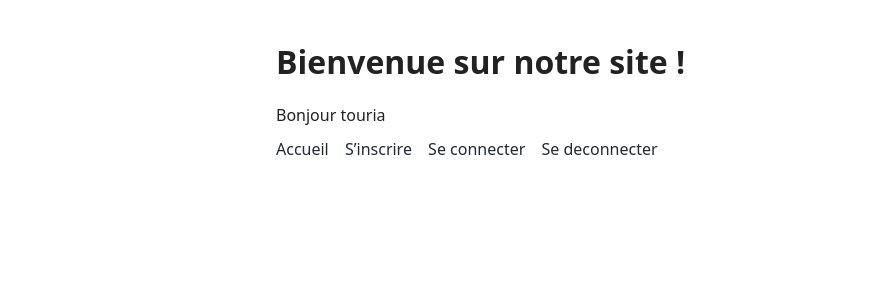
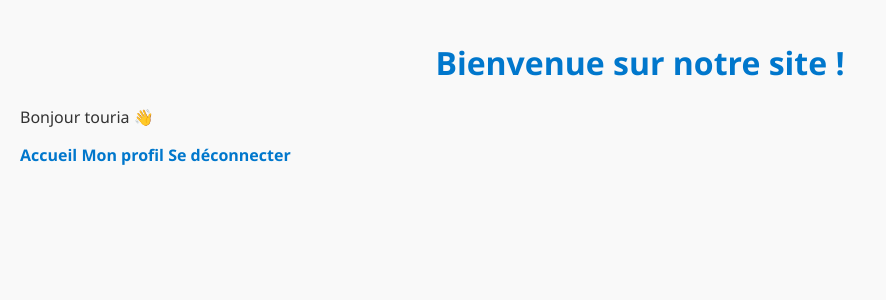
Before and after one commit to Youssef-Touria/moduleconnexion, a PHP site: page / in a window 1280 px wide. Shown: the top 300 px of the page, without its empty margins (0-886 px from the left). Run offline with PHP 8.4, Linux system fonts and the light colour scheme; a user stored in the database is signed in.

Commit message:
changement de style

```diff
--- a/connexion.php
+++ b/connexion.php
@@ -63,6 +63,7 @@ $mysqli->close();
 <head>
     <meta charset="UTF-8">
     <title>Connexion</title>
+    <link rel="stylesheet" href="style.css">
 </head>
 
 <body>
--- a/index.php
+++ b/index.php
@@ -1,28 +1,38 @@
-<?php if (session_status() == PHP_SESSION_NONE) {
-  session_start();
-} ?>
+<?php
+// Toujours démarrer la session AVANT tout HTML
+if (session_status() === PHP_SESSION_NONE) {
+    session_start();
+}
 
+// Indique si l'utilisateur est connecté
+$isAuth = !empty($_SESSION['login']);
+$login  = $isAuth ? htmlspecialchars($_SESSION['login'], ENT_QUOTES, 'UTF-8') : null;
+?>
 <!DOCTYPE html>
 <html lang="fr">
-
 <head>
   <meta charset="utf-8">
-  <meta name="viewport" content="width=device-width,initial-scale=1">
+  <meta name="viewport" content="width=device-width, initial-scale=1">
   <title>Accueil</title>
-  <link rel="stylesheet" href="style.css"> <!-- optionnel si tu as un CSS -->
+  <link rel="stylesheet" href="style.css">
 </head>
-
 <body>
   <h1>Bienvenue sur notre site !</h1>
-  <?php if (isset($_SESSION['login']))
-    echo "Bonjour " . $_SESSION['login']; ?>
+
+  <?php if ($isAuth): ?>
+    <p>Bonjour <?= $login; ?> 👋</p>
+  <?php endif; ?>
+
   <nav>
     <a href="index.php">Accueil</a>
-    <a href="inscription.php">S’inscrire</a>
-    <a href="connexion.php">Se connecter</a>
-    <?php if (isset($_SESSION['login']))
-      echo '<a href="deconnexion.php">Se deconnecter</a>'; ?>
+
+    <?php if (!$isAuth): ?>
+      <a href="inscription.php">S'inscrire</a>
+      <a href="connexion.php">Se connecter</a>
+    <?php else: ?>
+      <a href="profil.php">Mon profil</a>
+      <a href="deconnexion.php">Se déconnecter</a>
+    <?php endif; ?>
   </nav>
 </body>
-
 </html>
--- a/inscription.php
+++ b/inscription.php
@@ -54,6 +54,7 @@ $mysqli->close();
 <head>
     <meta charset="UTF-8">
     <title>Inscription</title>
+    <link rel="stylesheet" href="style.css">
 </head>
 
 <body>
--- a/profil.php
+++ b/profil.php
@@ -1,6 +1,6 @@
 <?php
 if (session_status() == PHP_SESSION_NONE) {
-  session_start();
+    session_start();
 }
 
 // Redirection si l'utilisateur n'est pas connecté
@@ -62,6 +62,7 @@ $mysqli->close();
 <head>
     <meta charset="UTF-8">
     <title>Modifier le profil</title>
+    <link rel="stylesheet" href="style.css">
 </head>
 
 <body>
--- a/style.css
+++ b/style.css
@@ -1,22 +1,90 @@
-/* Base */
-*{box-sizing:border-box}
-html,body{margin:0;padding:0}
-body{
-  font-family:system-ui,-apple-system,Segoe UI,Roboto,Arial,sans-serif;
-  max-width:760px;margin:40px auto;padding:0 16px;color:#222;background:#fff;
+/* --- Base générale --- */
+body {
+    font-family: 'Segoe UI', Tahoma, Geneva, Verdana, sans-serif;
+    background-color: #f9f9f9;
+    margin: 0;
+    padding: 20px;
+    color: #333;
 }
 
-/* Nav */
-nav{margin:12px 0 20px}
-nav a{margin-right:12px;text-decoration:none;color:#1f2937}
-nav a:hover{text-decoration:underline}
-nav .who{font-weight:700;margin-right:8px}
+/* --- Titres --- */
+h1, h2 {
+    color: #0077cc;
+    text-align: center;
+}
 
-/* Cartes & messages */
-.card{border:1px solid #ddd;border-radius:12px;padding:16px;margin:16px 0;background:#fff}
-.ok{background:#e8fff0;border:1px solid #bde5c8;padding:12px;border-radius:8px}
-.err{background:#ffeceb;border:1px solid #f3b6b2;padding:12px;border-radius:8px}
+/* --- Liens --- */
+a {
+    color: #0077cc;
+    text-decoration: none;
+    font-weight: bold;
+}
 
-/* Liens utilitaires */
-.link{color:#0d6efd;text-decoration:none}
-.link:hover{text-decoration:underline}
+a:hover {
+    text-decoration: underline;
+}
+
+/* --- Formulaires --- */
+form {
+    max-width: 400px;
+    margin: 0 auto;
+    background-color: white;
+    padding: 20px;
+    border-radius: 8px;
+    box-shadow: 0 2px 8px rgba(0, 0, 0, 0.1);
+}
+
+form input[type="text"],
+form input[type="password"],
+form input[type="submit"] {
+    width: 100%;
+    padding: 10px;
+    margin-top: 10px;
+    margin-bottom: 20px;
+    border: 1px solid #ccc;
+    border-radius: 4px;
+}
+
+form input[type="submit"] {
+    background-color: #0077cc;
+    color: white;
+    border: none;
+    cursor: pointer;
+}
+
+form input[type="submit"]:hover {
+    background-color: #005fa3;
+}
+
+/* --- Table admin.php --- */
+table.styled-table {
+    width: 100%;
+    border-collapse: collapse;
+    margin: 20px auto;
+    box-shadow: 0 2px 10px rgba(0,0,0,0.05);
+}
+
+.styled-table th,
+.styled-table td {
+    padding: 12px;
+    text-align: left;
+    border: 1px solid #ddd;
+}
+
+.styled-table thead {
+    background-color: #0077cc;
+    color: white;
+}
+
+/* --- Messages --- */
+.error {
+    color: red;
+    text-align: center;
+    font-weight: bold;
+}
+
+.success {
+    color: green;
+    text-align: center;
+    font-weight: bold;
+}
```
Also changed, not shown: admin.css (deleted, +0 -90 lines). Lines whose indentation alone changed are shown as unchanged.
